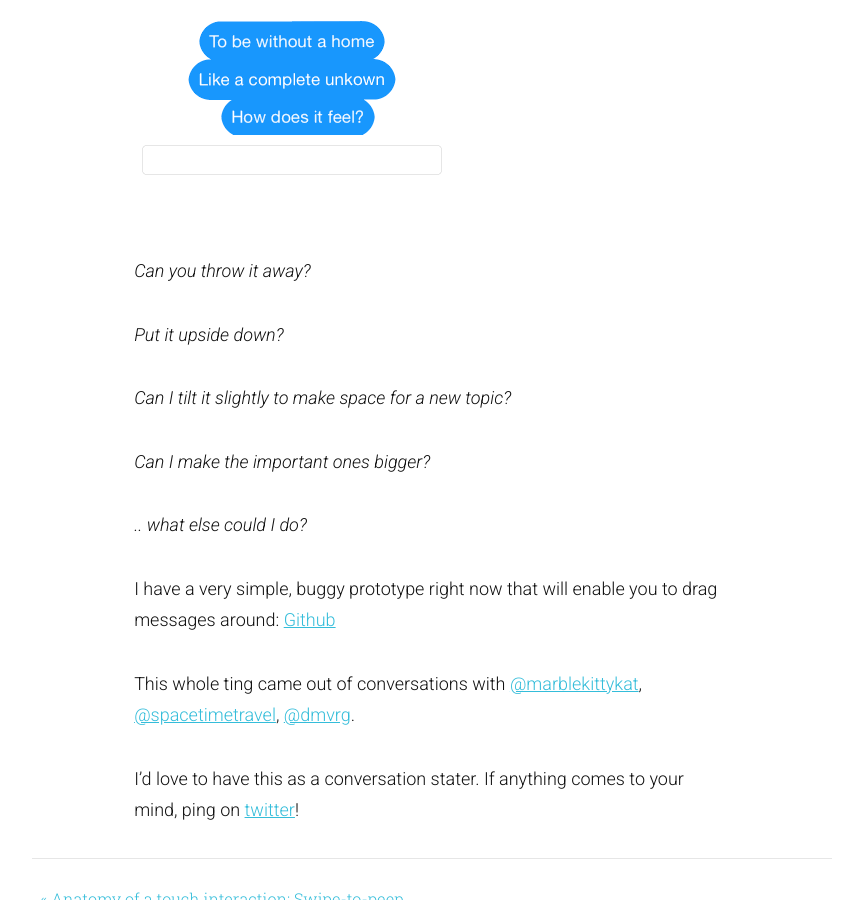
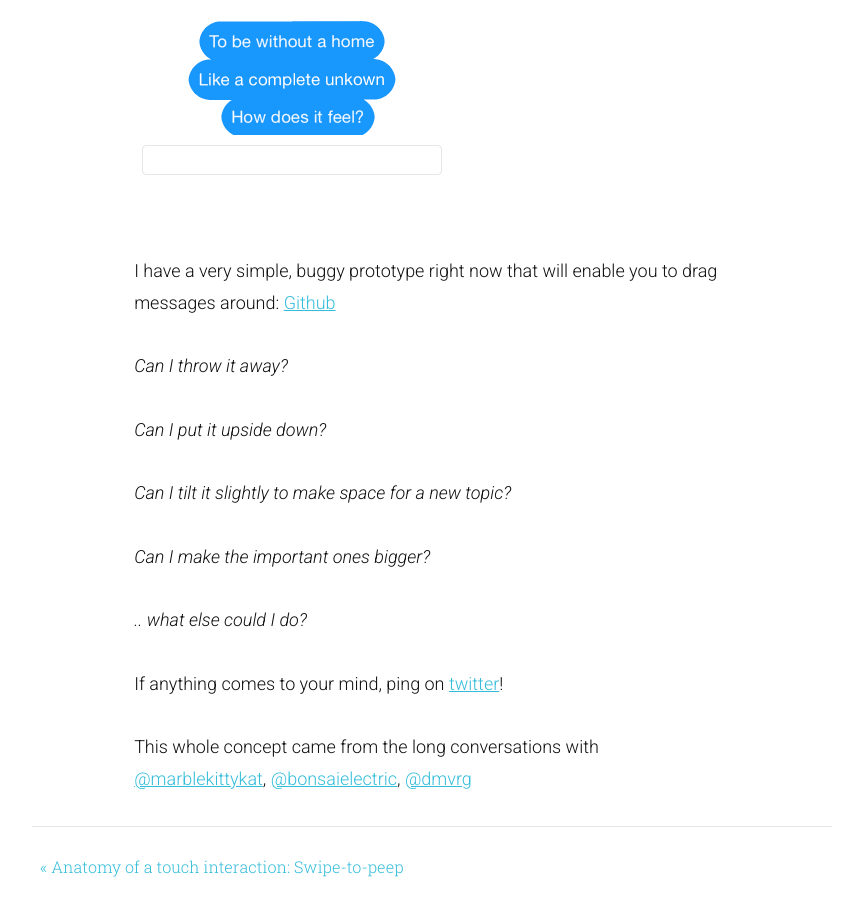
Before and after one commit to almostintuitive/itchingpixels.github.io, a Jekyll site: the page built from _posts/2015-08-09-post-text-messaging.markdown, in a window 1280 px wide and 900 px high, scrolled down 3180 px. Shown: the whole window, without its empty margins (208-1071 px from the left). Built offline with Jekyll 4.4.1, drawn with Linux system fonts in a browser that asks for light colours; nearby versions of some CDN libraries.

Commit message:
fixed typos & reordering

```diff
--- a/_posts/2015-08-09-post-text-messaging.markdown
+++ b/_posts/2015-08-09-post-text-messaging.markdown
@@ -37,9 +37,13 @@ Then you could react to a message in an instant...
 
 ![](/content/images/chat/5.gif)
 
-*Can you throw it away?*
+I have a very simple, buggy prototype right now that will enable you to drag messages around:
+[Github](http://github.com/itchingpixels/physics-chat)
 
-*Put it upside down?*
+
+*Can I throw it away?*
+
+*Can I put it upside down?*
 
 *Can I tilt it slightly to make space for a new topic?*
 
@@ -48,10 +52,6 @@ Then you could react to a message in an instant...
 *.. what else could I do?*
 
 
+If anything comes to your mind, ping on [twitter](http://twitter.com/itchingpixels)!
 
-I have a very simple, buggy prototype right now that will enable you to drag messages around:
-[Github](http://github.com/itchingpixels/physics-chat)
-
-This whole ting came out of conversations with [@marblekittykat](https://twitter.com/marblekittykat), [@spacetimetravel](https://twitter.com/spacetimetourist), [@dmvrg](https://twitter.com/dmvrg).
-
-I'd love to have this as a conversation stater. If anything comes to your mind, ping on [twitter](http://twitter.com/itchingpixels)!
+This whole concept came from the long conversations with [@marblekittykat](https://twitter.com/marblekittykat), [@bonsaielectric](https://twitter.com/bonsaielectric), [@dmvrg](https://twitter.com/dmvrg)
```
